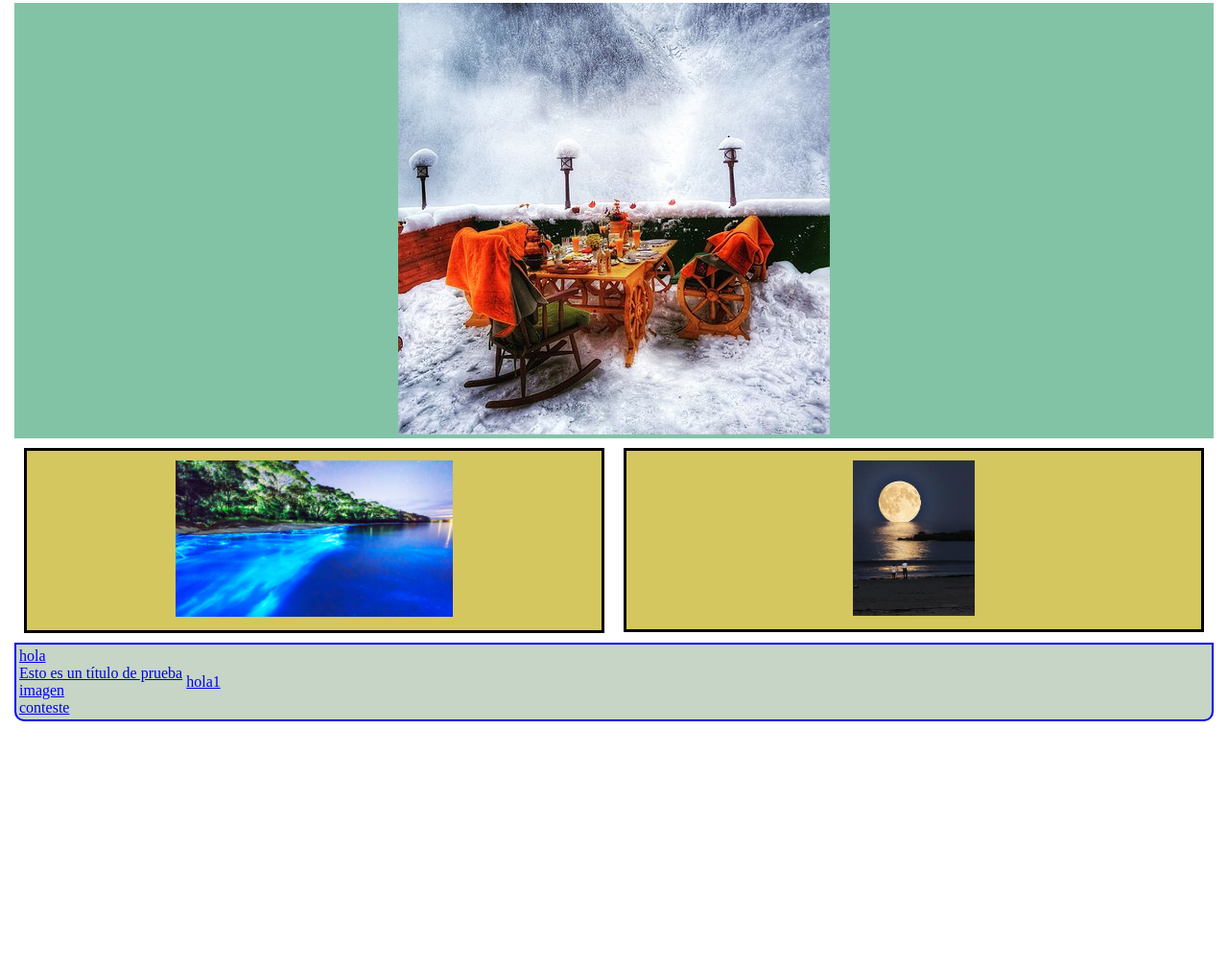
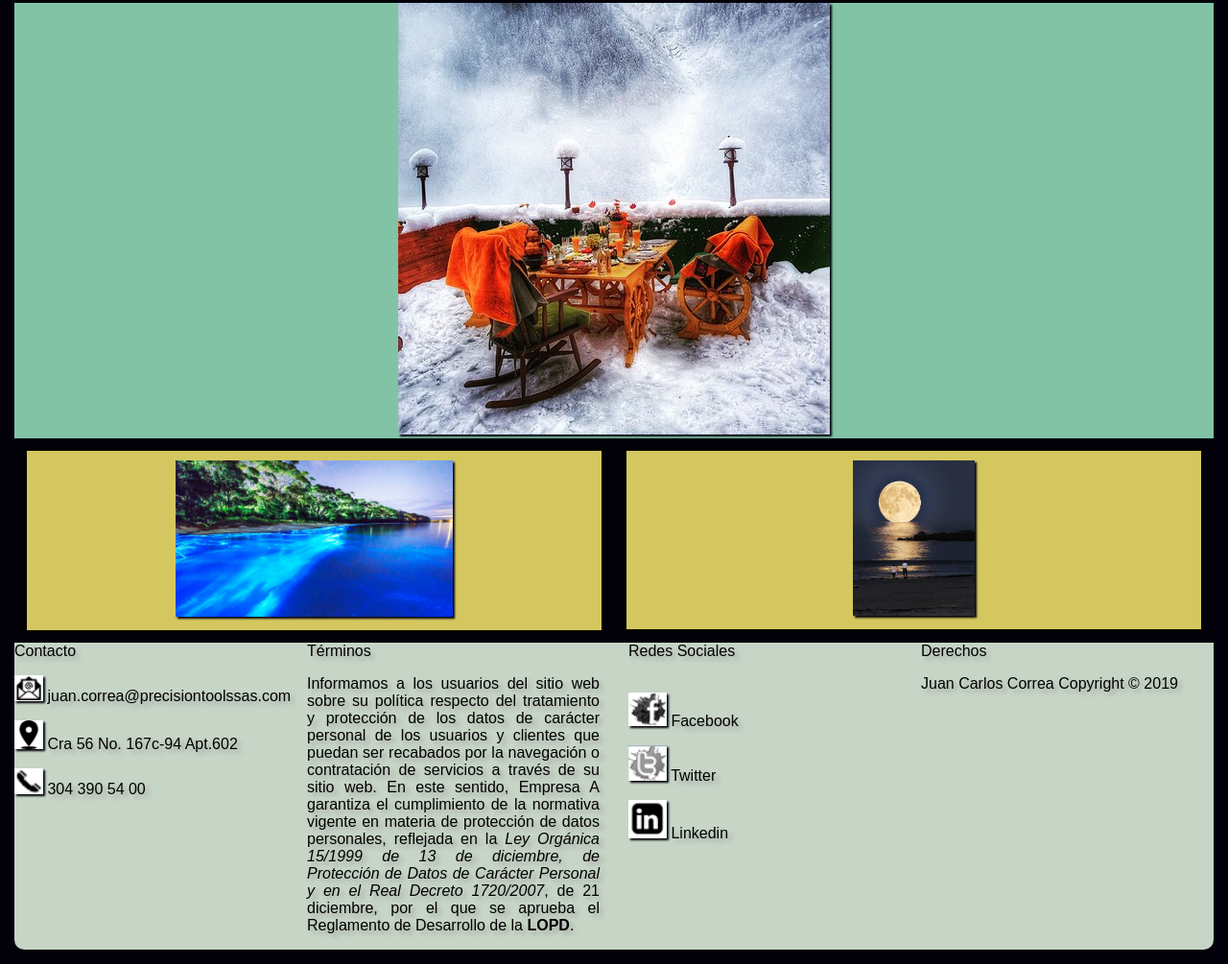
Before and after one commit to Juank100/PruebaCSS, a plain HTML site: page index.html in a window 1280 px wide. Shown: the part 131-1136 px from the top of the page at 96% size. Before the commit the page ends 898 px from the top, so only its background shows below. Drawn offline with Linux system fonts and the light colour scheme; a web font is replaced by a local one.

Commit message:
Nueva Actualizacion 20-05-2019
Siguiendo con la prueba final

```diff
--- a/css/estilos.css
+++ b/css/estilos.css
@@ -1,5 +1,8 @@
 body {
 	margin: 15px;
+	font-family: 'Dancing Script OT', arial;
+	text-shadow: 4px 4px 4px #aaa;
+	background:  #02010a
 }
 header{
   background: #5b7989;
@@ -9,7 +12,9 @@ footer{
   background: #C6d5c5;
   border-radius: 0px 0px 10px 10px;
 }
-
+img{
+	box-shadow: 2px 2px 2px #02010a;
+}
 #titulo{
   color: white;
   text-shadow: 2px 2px #02010a;
@@ -18,6 +23,11 @@ footer{
   display: flex;
   flex-direction: column;
 }
+.contenedorpie {
+  display: flex;
+  flex-direction: column;
+}
+
 #imagenprincipal{
   background: #82c3a6;
   text-align: center;
@@ -26,7 +36,10 @@ footer{
 	display: flex;
 	flex-direction: row;
 }
-
+.seccionpie{
+	display: flex;
+	flex-direction: row;
+}
 #imagensecundario .imagensegundo > div {
   text-align: center;
 	padding: 10px;
@@ -57,6 +70,13 @@ footer{
 		margin-left: auto;
 		margin-right: auto;
 	}
+	.seccionpie {
+    display: flex;
+  	flex-direction: column;
+		width: 480px;
+		margin-left: auto;
+		margin-right: auto;
+	}
 }
 
 #imagendos:hover {
@@ -71,6 +91,37 @@ footer{
 	border: 2px solid;
 }
 
-footer  {
-border: 2px solid
-        }
+article
+	{
+    -webkit-box-sizing: border-box;
+    -moz-box-sizing: border-box;
+    box-sizing: border-box;
+    float:left;
+    height: 100%;
+    padding: 2%;
+    text-align: center;
+    background: #C6d5c5;
+	}
+
+#column1
+    {
+    width: 25%;
+    }
+#column2
+    {
+  	width: 25%;
+		text-align: justify;
+		margin-right: 30px
+    }
+#column3
+    {
+    width: 25%;
+    }
+#column4
+    {
+    width: 25%;
+    }
+@font-face {
+    font-family: 'Dancing Script OT';
+    src: url("fonts/DancingScript-Regular.otf") format("opentype");
+}
--- a/index.html
+++ b/index.html
@@ -24,47 +24,46 @@
       <section  id="imagensecundario">
         <div class="imagensegundo">
           <div>
-            <a href="aqui va el link.html"><img id="imagendos" src="img/PaisajeSecundarioDos.jpg" alt="Paisaje Secundario Dos" >
+            <a href="aqui va el link.html"><img id="imagendos" src="img/PaisajeSecundarioDos.jpg" alt="Paisaje Secundario Dos" ></a>
           </div>
           <div>
-            <a href="aqui va el link.html"><img id="imagentres" src="img/PaisajeSecundarioUno.jpg" alt="Paisaje Secundario Uno">
+            <a href="aqui va el link.html"><img id="imagentres" src="img/PaisajeSecundarioUno.jpg" alt="Paisaje Secundario Uno"></a>
           </div>
         </div>
       </section>
     </section>
     <footer>
-      <div id="contenedorfooter">
-        <table class="tablefooter">
-          <tr>
-            <td class="izquierda">
-              <!-- COLUMNA IZQUIERDA !-->
-                <div class="column1">hola
+      <div class="contenedorpie">
+          <section class="seccionpie">
+              <div id="column1">Contacto
+                <p><img src="img/email.png" alt="Correo Electronico" width="30px"> juan.correa@precisiontoolssas.com </p>
+                <p><img src="img/direccionfisica.png" alt="Direccion Fisica" width="30px"> Cra 56 No. 167c-94 Apt.602 </p>
+                <p><img src="img/telefono.png" alt="telefono" width="30px"> 304 390 54 00 </p>
+              </div>
+              <div id="column2">Términos
+                <br>
+                <p>Informamos a los usuarios del sitio web sobre su política respecto del tratamiento y
+                protección de los datos de carácter personal de los usuarios y clientes que puedan ser
+                recabados por la navegación o contratación de servicios a través de su sitio web.
+                En este sentido, Empresa A garantiza el cumplimiento de la normativa vigente en materia de
+                protección de datos personales, reflejada en la <em>Ley Orgánica 15/1999 de 13 de diciembre, de
+                Protección de Datos de Carácter Personal y en el Real Decreto 1720/2007</em>, de 21 diciembre, por
+                el que se aprueba el Reglamento de Desarrollo de la <strong>LOPD</strong>.</p>
+              </div>
+              <div id="column3">Redes Sociales
+                <br>
+                <br>
+                <p><a href="https://www.facebook.com/juan.c.quintero.7731" target="_blank"><img src="img/facebook.png" alt="facebook" width="40px"></a> Facebook </p>
+                <p><a href="https://twitter.com/correa_q" target="_blank"><img src="img/twitter.png" alt="twitter" width="40px"></a> Twitter </p>
+                <p><a href="https://www.linkedin.com/in/juan-carlos-correa-quintero-860038b0/" target="_blank"><img src="img/linked.png" alt="linkedin" width="40px"></a> Linkedin </p>
+              </div>
+              <div id="column4">Derechos
+                <br>
+                <p>Juan Carlos Correa Copyright &#169; 2019</p>
+              </div>
 
-                    <div class="titulo">
-                      Esto es un título de prueba
-                    </div>
 
-                    <div class="imagen_portada">
-                      imagen
-                    </div>
-                    <div class="descarga">
-                      conteste
-                    </div>
-
-                </div>
-            </td>
-
-            <td class="derecha">
-                <!-- COLUMNA DERECHA !-->
-                <div class="column2-twitter">hola1
-
-                </div>
-
-                <div class="twitter">
-                </div>
-          </td>
-        </tr>
-      </table>
+          </section>
       </div>
     </footer>
   </body>
```
Also changed, not shown: fonts/DancingScript-Regular.otf (added), fonts/SIL Open Font License.txt (added), img/Facebook.png (added), img/Linked.png (added), img/Telefono.png (added), img/Twitter.png (added), img/direccionfisica.png (added), img/email.png (added).
